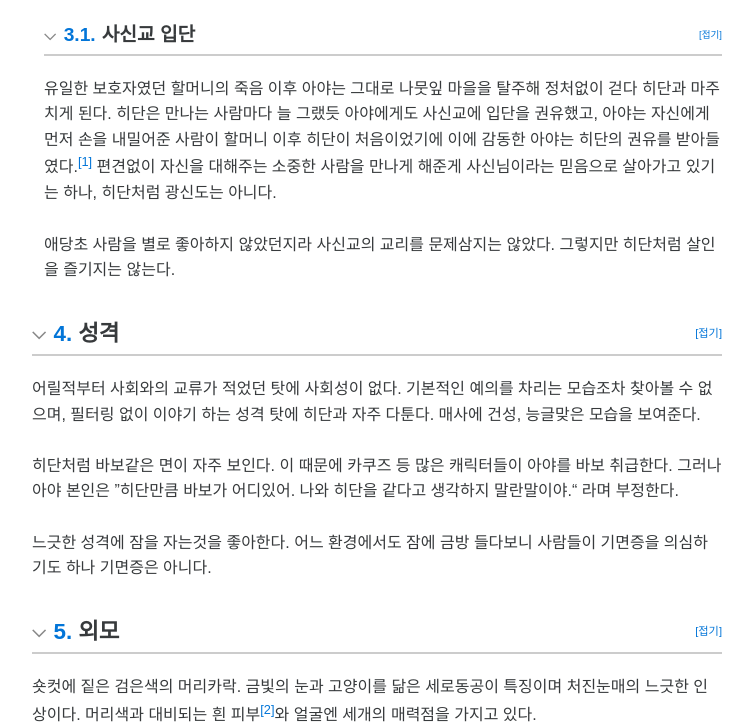
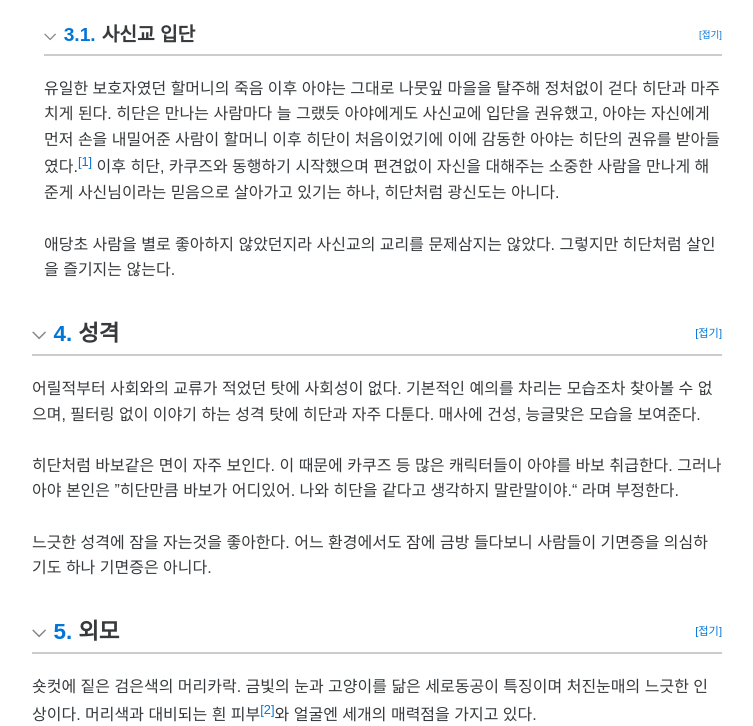
Before and after one commit to eternalfa1th/san3, a plain HTML site: page index.html in a window 1280 px wide. Shown: the part 2261-2987 px from the top of the page, without its empty margins (263-1016 px from the left). Drawn offline with Linux system fonts and the light colour scheme.

Commit message:
Update index.html

```diff
--- a/index.html
+++ b/index.html
@@ -132,7 +132,7 @@
                         </h2>
                     </summary>
                     <div class="wiki-body-content-text" style="padding: 10px 0; background-color: transparent; line-height: 1.6; word-break: break-all;">
-                        유일한 보호자였던 할머니의 죽음 이후 아야는 그대로 나뭇잎 마을을 탈주해 정처없이 걷다 히단과 마주치게 된다. 히단은 만나는 사람마다 늘 그랬듯 아야에게도 사신교에 입단을 권유했고, 아야는 자신에게 먼저 손을 내밀어준 사람이 할머니 이후 히단이 처음이었기에 이에 감동한 아야는 히단의 권유를 받아들였다.<span class="footnote-container" tabindex="0"><span class="footnote-text">[1]</span><span class="footnote-content"><span class="fn-num">[1]</span> 사신교에 입단한것 뿐이지 아카츠키에 가입한것은 아니다.<span class="fn-close-hint">닫으려면 바깥을 클릭하세요</span></span></span> 편견없이 자신을 대해주는 소중한 사람을 만나게 해준게 사신님이라는 믿음으로 살아가고 있기는 하나, 히단처럼 광신도는 아니다.<br><br>애당초 사람을 별로 좋아하지 않았던지라 사신교의 교리를 문제삼지는 않았다. 그렇지만 히단처럼 살인을 즐기지는 않는다.<br>
+                        유일한 보호자였던 할머니의 죽음 이후 아야는 그대로 나뭇잎 마을을 탈주해 정처없이 걷다 히단과 마주치게 된다. 히단은 만나는 사람마다 늘 그랬듯 아야에게도 사신교에 입단을 권유했고, 아야는 자신에게 먼저 손을 내밀어준 사람이 할머니 이후 히단이 처음이었기에 이에 감동한 아야는 히단의 권유를 받아들였다.<span class="footnote-container" tabindex="0"><span class="footnote-text">[1]</span><span class="footnote-content"><span class="fn-num">[1]</span> 사신교에 입단한것 뿐이지 아카츠키에 가입한것은 아니다.<span class="fn-close-hint">닫으려면 바깥을 클릭하세요</span></span></span> 이후 히단, 카쿠즈와 동행하기 시작했으며 편견없이 자신을 대해주는 소중한 사람을 만나게 해준게 사신님이라는 믿음으로 살아가고 있기는 하나, 히단처럼 광신도는 아니다.<br><br>애당초 사람을 별로 좋아하지 않았던지라 사신교의 교리를 문제삼지는 않았다. 그렇지만 히단처럼 살인을 즐기지는 않는다.<br>
 
                     </div>
                 </details>
```
